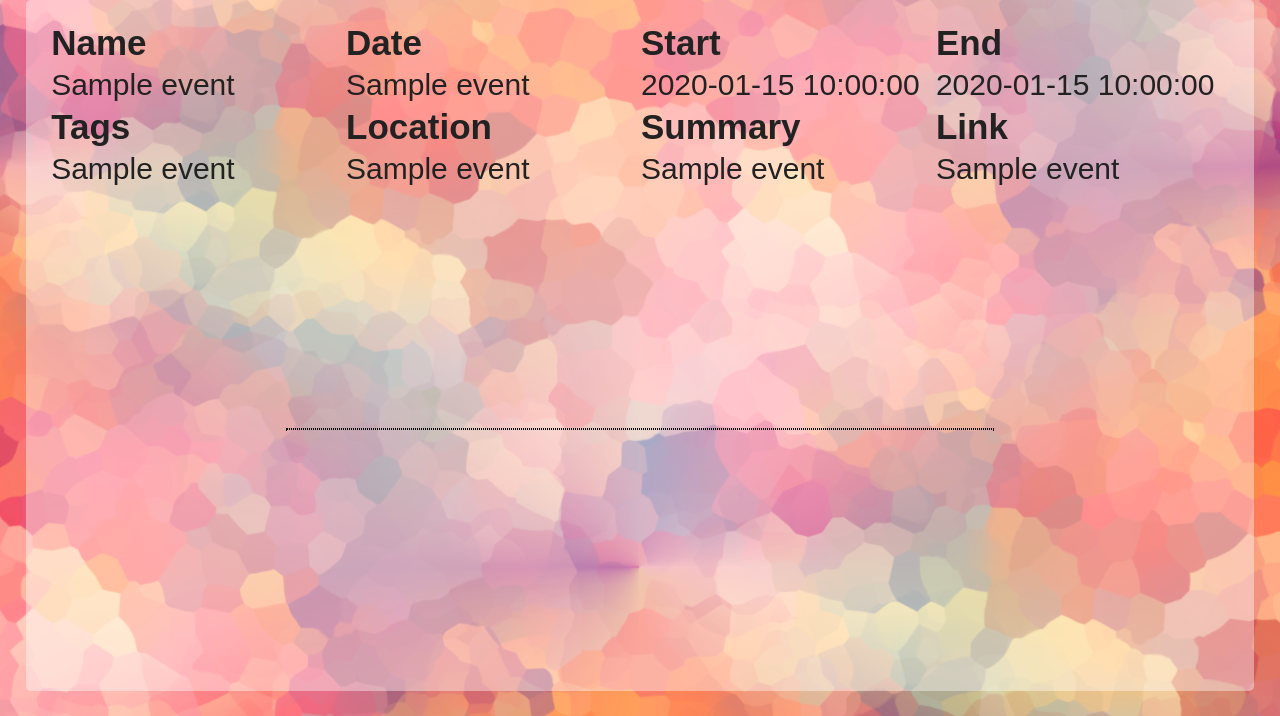
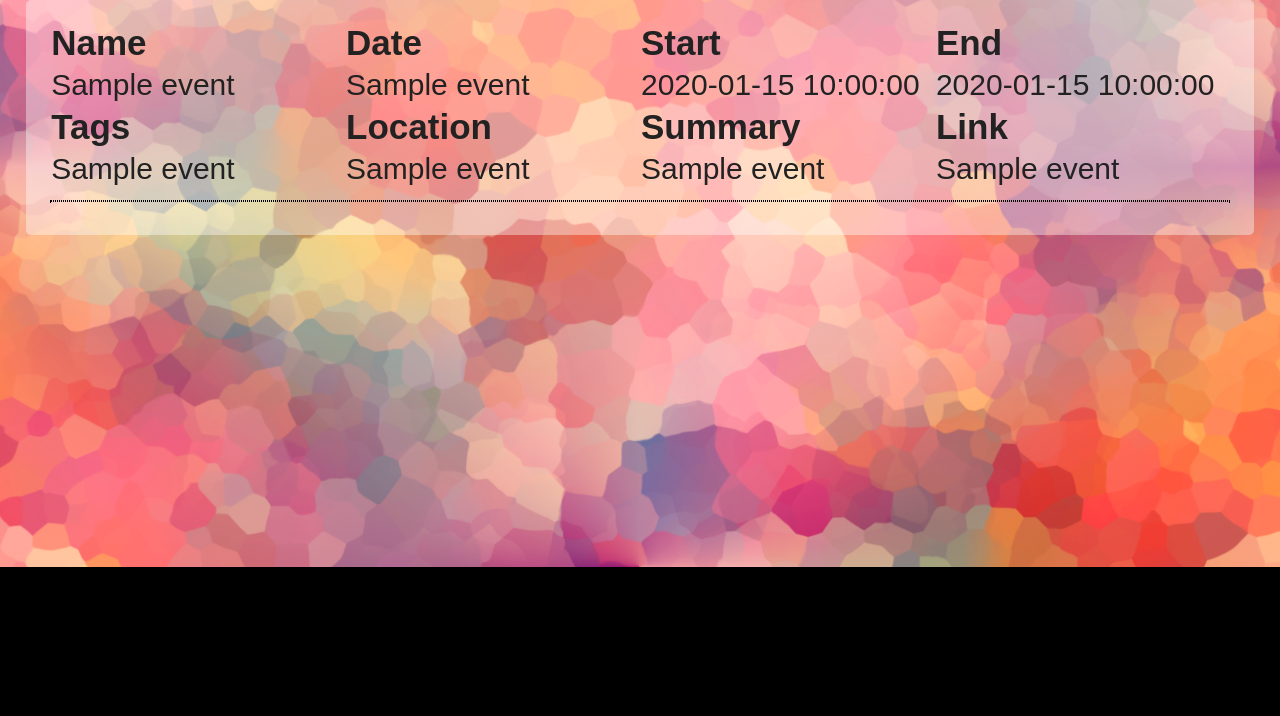
Before and after one commit to leonjunwei/htl-calendar, a Flask app: page /agenda_view in a window 1280 px wide. Shown: the part 233-949 px from the top of the page. After the commit the page ends 800 px from the top, so only its background shows below. Run offline with Flask 2, Linux system fonts and the light colour scheme; a database or web service that is not in the repository returns one stand-in record (values such as "Sample title"); some libraries are stand-ins or nearby versions; some web fonts are replaced.

Commit message:
Updating hr tag

```diff
--- a/static/stylesheet.css
+++ b/static/stylesheet.css
@@ -277,7 +277,8 @@ p {
 
 hr {
   display: block;
-  margin: 20%;
+  left-margin: 20%;
+  right-margin: 20%;
   border: 1px dotted black;
 }
 
--- a/templates/agenda_view.html
+++ b/templates/agenda_view.html
@@ -2,7 +2,7 @@
 <html>
 
   	<head>
-	    <link rel=stylesheet type=text/css href="static/stylesheet.css?version=15">
+	    <link rel=stylesheet type=text/css href="static/stylesheet.css?version=16">
 	    <link href="https://fonts.googleapis.com/css?family=Lobster|Marvel" rel="stylesheet"> <!-- add Google fonts -->
 	    <title>OCC | Agenda</title>
 
```
